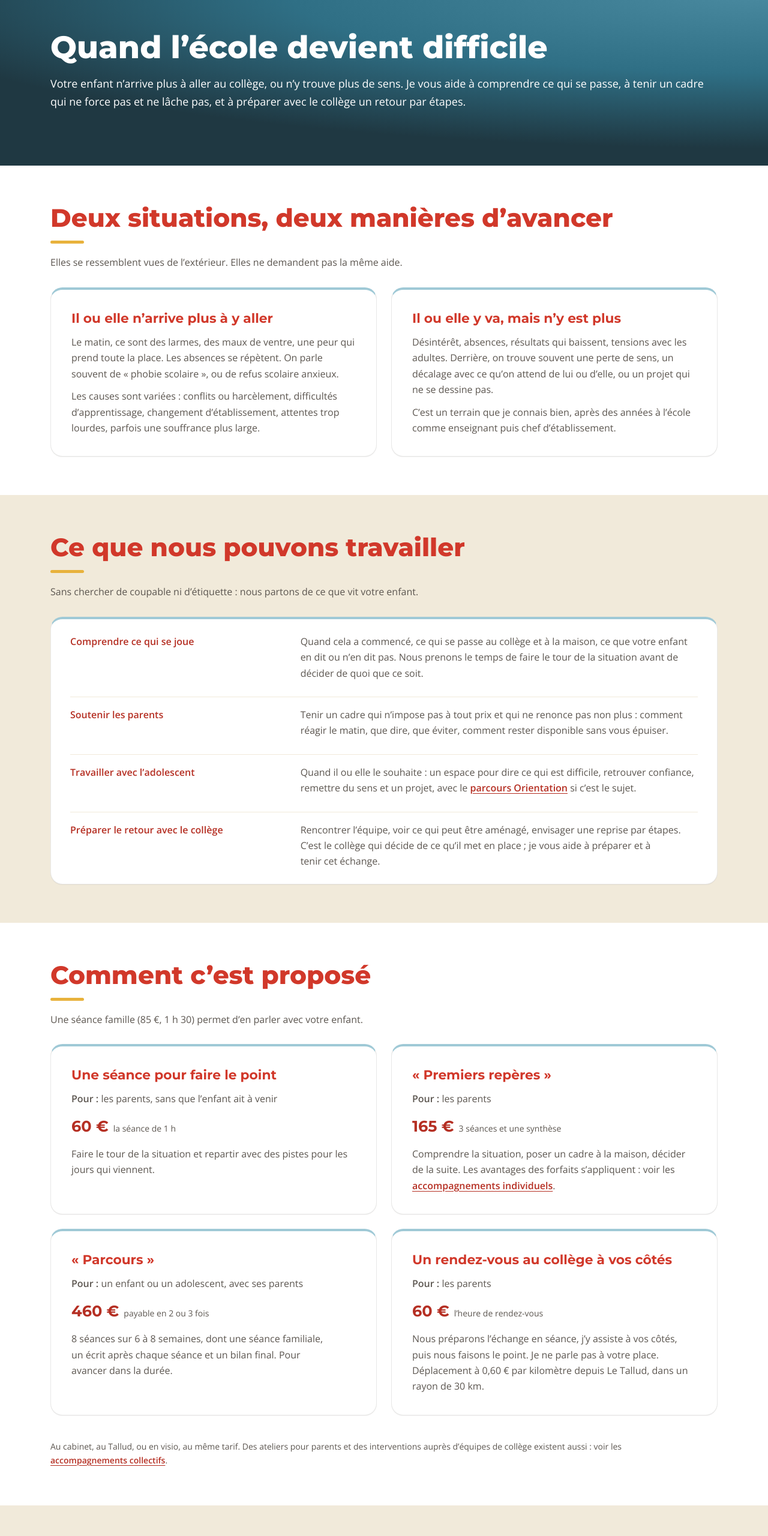
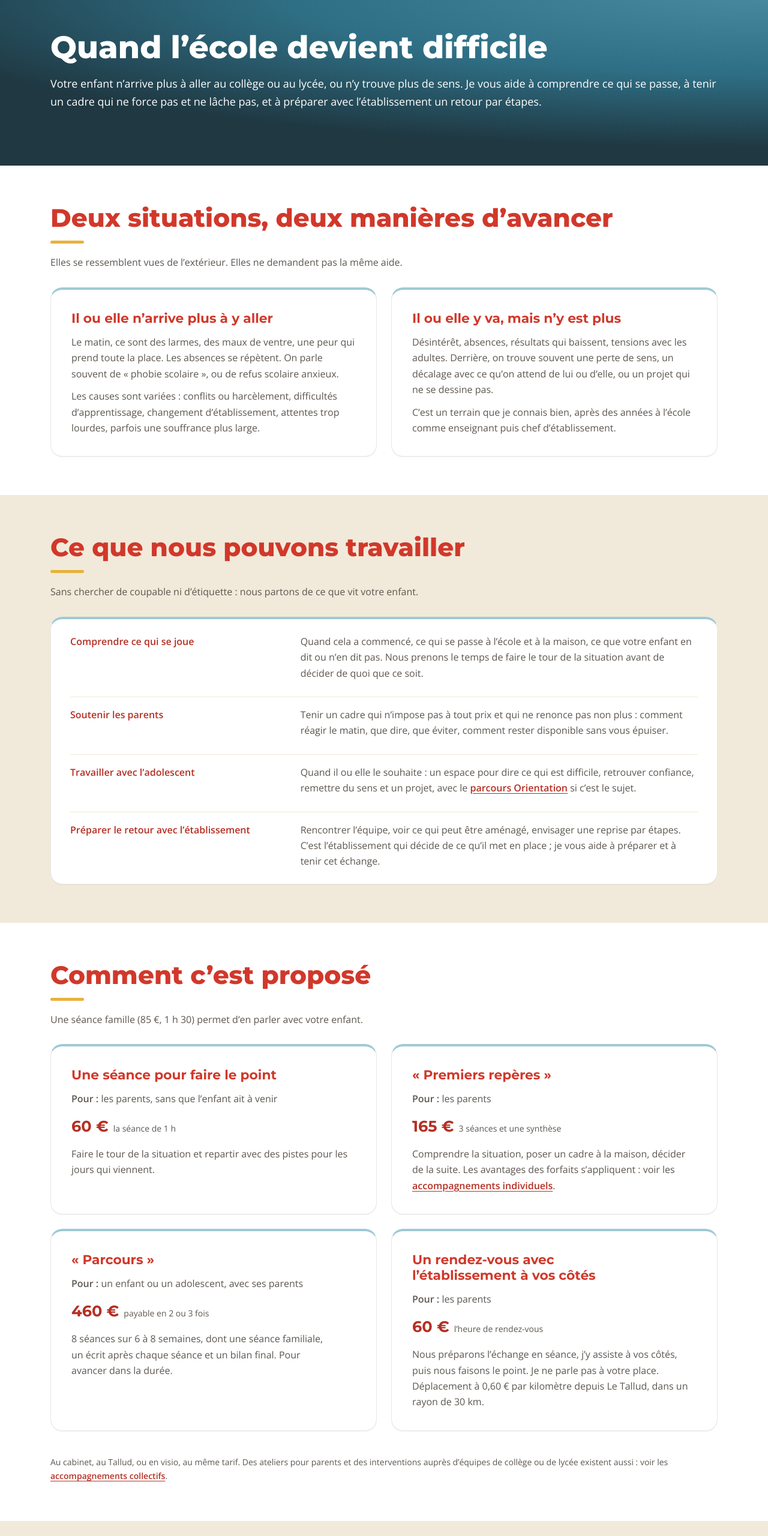
Before and after one commit to Flocquet/freddylocquet-site, a plain HTML site: page refus-scolaire.html in a window 1280 px wide. Shown: the part 120-2680 px from the top of the page at 60% size. Drawn offline with Linux system fonts and the light colour scheme.

Commit message:
Page refus scolaire : collège et lycée
Co-Authored-By: Claude Sonnet 5.5 <noreply@anthropic.com>
Claude-Session: https://claude.ai/code/session_018zkNXXgw873Htra1xCJr5j

```diff
--- a/refus-scolaire.html
+++ b/refus-scolaire.html
@@ -4,14 +4,14 @@
 <meta charset="UTF-8">
 <meta name="viewport" content="width=device-width, initial-scale=1.0">
 <script>document.documentElement.classList.add('js')</script>
-<title>Refus d’aller au collège, décrochage : accompagner les parents | Freddy Locquet</title>
-<meta name="description" content="Votre enfant refuse d’aller au collège ou décroche : un accompagnement pour comprendre, tenir un cadre et préparer un retour par étapes avec le collège. Au Tallud près de Parthenay ou en visio.">
+<title>Refus d’aller à l’école, décrochage au collège et au lycée : accompagner les parents | Freddy Locquet</title>
+<meta name="description" content="Votre enfant refuse d’aller au collège ou au lycée, ou décroche : un accompagnement pour comprendre, tenir un cadre et préparer un retour par étapes avec l’établissement. Au Tallud près de Parthenay ou en visio.">
 <link rel="canonical" href="https://freddylocquet.fr/refus-scolaire">
 <meta property="og:type" content="website">
 <meta property="og:locale" content="fr_FR">
 <meta property="og:site_name" content="Freddy LOCQUET">
 <meta property="og:title" content="Quand l’école devient difficile : accompagner les parents | Freddy Locquet">
-<meta property="og:description" content="Refus d’aller au collège, décrochage, perte de sens : comprendre, tenir un cadre et préparer un retour par étapes.">
+<meta property="og:description" content="Refus d’aller au collège ou au lycée, décrochage, perte de sens : comprendre, tenir un cadre et préparer un retour par étapes.">
 <meta property="og:url" content="https://freddylocquet.fr/refus-scolaire">
 <meta property="og:image" content="https://freddylocquet.fr/og-image.png">
 <meta property="og:image:width" content="1200">
@@ -25,7 +25,7 @@
 <link rel="apple-touch-icon" href="apple-touch-icon.png">
 <link rel="icon" type="image/svg+xml" href="favicon.svg">
 <script type="application/ld+json">{"@context": "https://schema.org", "@type": "BreadcrumbList", "itemListElement": [{"@type": "ListItem", "position": 1, "name": "Accueil", "item": "https://freddylocquet.fr/"}, {"@type": "ListItem", "position": 2, "name": "Accompagnements individuels", "item": "https://freddylocquet.fr/accompagnements"}, {"@type": "ListItem", "position": 3, "name": "Quand l’école devient difficile", "item": "https://freddylocquet.fr/refus-scolaire"}]}</script>
-<script type="application/ld+json">{"@context": "https://schema.org", "@type": "Service", "name": "Accompagnement des parents face au refus scolaire et au décrochage", "serviceType": "Accompagnement à la parentalité", "description": "Comprendre la situation, tenir un cadre à la maison, préparer avec le collège un retour par étapes, accompagner les parents à un rendez-vous au collège.", "provider": {"@type": "ProfessionalService", "name": "Freddy Locquet – Accompagnements", "url": "https://freddylocquet.fr/"}, "areaServed": [{"@type": "AdministrativeArea", "name": "Deux-Sèvres"}, {"@type": "Country", "name": "France (visio)"}], "offers": {"@type": "Offer", "price": "60", "priceCurrency": "EUR"}}</script>
+<script type="application/ld+json">{"@context": "https://schema.org", "@type": "Service", "name": "Accompagnement des parents face au refus scolaire et au décrochage", "serviceType": "Accompagnement à la parentalité", "description": "Comprendre la situation, tenir un cadre à la maison, préparer avec l’établissement un retour par étapes, accompagner les parents à un rendez-vous au collège ou au lycée.", "provider": {"@type": "ProfessionalService", "name": "Freddy Locquet – Accompagnements", "url": "https://freddylocquet.fr/"}, "areaServed": [{"@type": "AdministrativeArea", "name": "Deux-Sèvres"}, {"@type": "Country", "name": "France (visio)"}], "offers": {"@type": "Offer", "price": "60", "priceCurrency": "EUR"}}</script>
 <script defer src="https://cloud.umami.is/script.js" data-website-id="cc0b3857-db83-48c9-82e9-426a1d783b29"></script>
 </head>
 
@@ -64,7 +64,7 @@
     <div class="section-head">
       <h1>Quand l’école devient difficile</h1>
       <div class="lead">
-        <p>Votre enfant n’arrive plus à aller au collège, ou n’y trouve plus de sens. Je vous aide à comprendre ce qui se passe, à tenir un cadre qui ne force pas et ne lâche pas, et à préparer avec le collège un retour par étapes.</p>
+        <p>Votre enfant n’arrive plus à aller au collège ou au lycée, ou n’y trouve plus de sens. Je vous aide à comprendre ce qui se passe, à tenir un cadre qui ne force pas et ne lâche pas, et à préparer avec l’établissement un retour par étapes.</p>
       </div>
     </div>
   </div>
@@ -106,10 +106,10 @@
 
     <div class="card deroule-card">
       <ol class="deroule">
-        <li><span class="etape">Comprendre ce qui se joue</span><span>Quand cela a commencé, ce qui se passe au collège et à la maison, ce que votre enfant en dit ou n’en dit pas. Nous prenons le temps de faire le tour de la situation avant de décider de quoi que ce soit.</span></li>
+        <li><span class="etape">Comprendre ce qui se joue</span><span>Quand cela a commencé, ce qui se passe à l’école et à la maison, ce que votre enfant en dit ou n’en dit pas. Nous prenons le temps de faire le tour de la situation avant de décider de quoi que ce soit.</span></li>
         <li><span class="etape">Soutenir les parents</span><span>Tenir un cadre qui n’impose pas à tout prix et qui ne renonce pas non plus&nbsp;: comment réagir le matin, que dire, que&nbsp;éviter, comment rester disponible sans vous&nbsp;épuiser.</span></li>
         <li><span class="etape">Travailler avec l’adolescent</span><span>Quand il ou elle le souhaite&nbsp;: un espace pour dire ce qui est difficile, retrouver confiance, remettre du sens et un projet, avec le <a class="lien" href="orientation">parcours Orientation</a> si c’est le&nbsp;sujet.</span></li>
-        <li><span class="etape">Préparer le retour avec le collège</span><span>Rencontrer l’équipe, voir ce qui peut être aménagé, envisager une reprise par étapes. C’est le collège qui décide de ce qu’il met en place&nbsp;; je vous aide à préparer et à tenir cet&nbsp;échange.</span></li>
+        <li><span class="etape">Préparer le retour avec l’établissement</span><span>Rencontrer l’équipe, voir ce qui peut être aménagé, envisager une reprise par étapes. C’est l’établissement qui décide de ce qu’il met en place&nbsp;; je vous aide à préparer et à tenir cet&nbsp;échange.</span></li>
       </ol>
     </div>
   </div>
@@ -147,7 +147,7 @@
       </div>
 
       <div class="card">
-        <h3>Un rendez-vous au collège à vos côtés</h3>
+        <h3>Un rendez-vous avec l’établissement à vos côtés</h3>
         <p><strong>Pour&nbsp;:</strong> les parents</p>
         <p class="prix"><strong>60 €</strong><span>l’heure de rendez-vous</span></p>
         <p>Nous préparons l’échange en séance, j’y assiste à vos côtés, puis nous faisons le point. Je ne parle pas à votre place. Déplacement à 0,60&nbsp;€ par kilomètre depuis Le Tallud, dans un rayon de 30&nbsp;km.</p>
@@ -155,7 +155,7 @@
 
     </div>
 
-    <p class="note">Au cabinet, au Tallud, ou en visio, au même tarif. Des ateliers pour parents et des interventions auprès d’équipes de collège existent aussi&nbsp;: voir les <a class="lien" href="collectivites">accompagnements collectifs</a>.</p>
+    <p class="note">Au cabinet, au Tallud, ou en visio, au même tarif. Des ateliers pour parents et des interventions auprès d’équipes de collège ou de lycée existent aussi&nbsp;: voir les <a class="lien" href="collectivites">accompagnements collectifs</a>.</p>
 
   </div>
 </section>
@@ -176,7 +176,7 @@
       </div>
 
       <div class="card">
-        <h3>Au collège et après 16&nbsp;ans</h3>
+        <h3>Dans l’établissement et après 16&nbsp;ans</h3>
         <p>Le professeur principal, le CPE, le psychologue de l’Éducation nationale et l’infirmerie scolaire sont les premiers interlocuteurs. À partir de 16&nbsp;ans, la mission de lutte contre le décrochage scolaire et la mission locale proposent des solutions de retour en formation.</p>
       </div>
 
```
